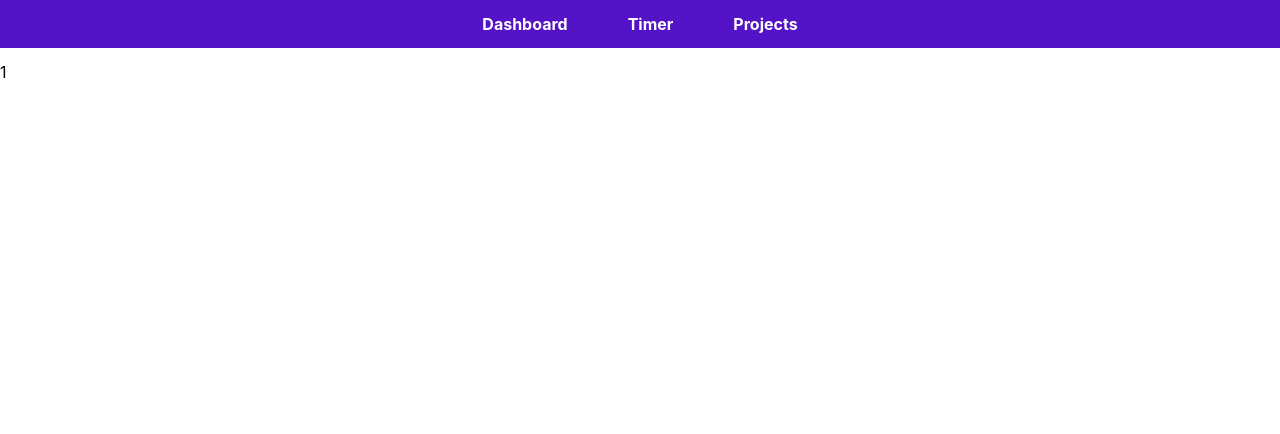
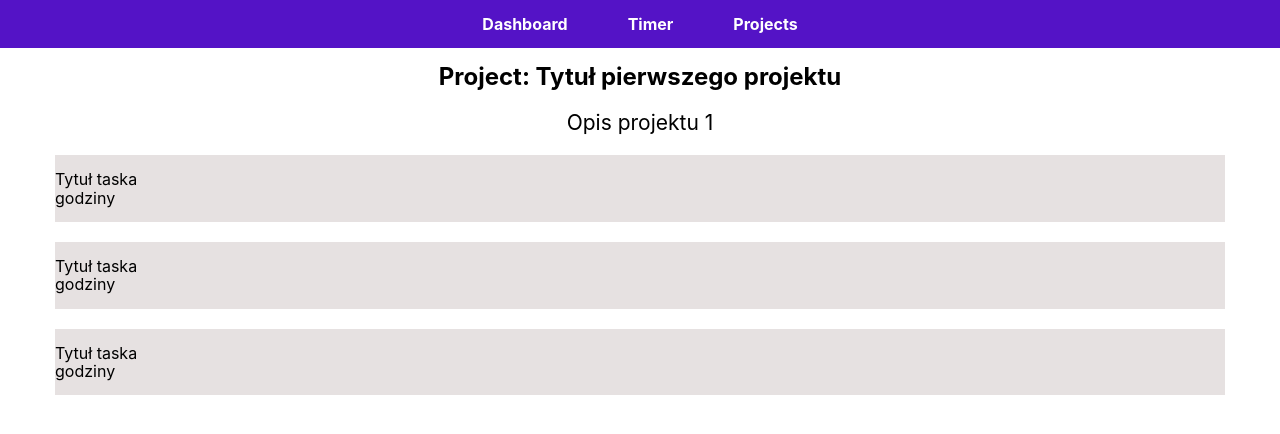
Before and after one commit to tomaszprc/timelog_selleo, a React (Create React App) app: page /projects/1 in a window 1280 px wide. Shown: the top 434 px of the page. Built offline with nearby package versions, Linux system fonts and the light colour scheme.

Commit message:
Created product details page, and ProjectPageElemenet structure

```diff
--- /dev/null
+++ b/src/components/ProjectPageElement/ProjectPageElement.tsx
@@ -0,0 +1,12 @@
+import { ProjectPageElementTypeProps } from "../../types";
+
+const ProjectPageElement = ({ title, hours }: ProjectPageElementTypeProps) => {
+  return (
+    <div className="p-page-element">
+      <div>{title}</div>
+      <div>{hours}</div>
+    </div>
+  );
+};
+
+export default ProjectPageElement;
--- a/src/index.tsx
+++ b/src/index.tsx
@@ -11,18 +11,21 @@ import Navbar from "./components/Navbar/Navbar";
 import ProjectPage from "./pages/Projects/ProjectPage/ProjectPage";
 import { store } from "./redux/store";
 import { Provider } from "react-redux";
+import Container from "./components/Container/Container";
 
 ReactDOM.render(
   <>
     <Provider store={store}>
       <Router>
         <Navbar />
+        <Container>
           <Switch>
             <Route path="/dashboard" component={Dashboard} />
             <Route path="/projects" exact component={Projects} />
             <Route path="/projects/:id" component={ProjectPage} />
             <Route path="/timer" component={Timer} />
           </Switch>
+        </Container>
       </Router>
     </Provider>
   </>,
--- a/src/pages/Projects/ProjectPage/ProjectPage.tsx
+++ b/src/pages/Projects/ProjectPage/ProjectPage.tsx
@@ -1,10 +1,25 @@
 import { useParams } from "react-router-dom";
+import { getProjectSelector } from "../../../redux/projects";
 import { ProjectPageTypeProps, ProjectPageTypeParams } from "../../../types";
+import { useSelector } from "react-redux";
+import Title from "../../../components/Title/Title";
+import ProjectPageElement from "../../../components/ProjectPageElement/ProjectPageElement";
 
 const ProjectPage = ({}: ProjectPageTypeProps) => {
   let { id } = useParams<ProjectPageTypeParams>();
+  const currentProject = useSelector(getProjectSelector(id));
 
-  return <div>{id}</div>;
+  return (
+    <div className="project-page">
+      <Title title={`Project: ${currentProject?.title || "Missed Title"}`} />
+      <div className="project-page__description">
+        {currentProject?.description}
+      </div>
+      <ProjectPageElement title="Tytuł taska" hours="godziny" />
+      <ProjectPageElement title="Tytuł taska" hours="godziny" />
+      <ProjectPageElement title="Tytuł taska" hours="godziny" />
+    </div>
+  );
 };
 
 export default ProjectPage;
--- a/src/pages/Projects/Projects.tsx
+++ b/src/pages/Projects/Projects.tsx
@@ -1,7 +1,7 @@
 import React, { useState } from "react";
 import ProjectElement from "../../components/ProjectElement/ProjectElement";
 import Title from "../../components/Title/Title";
-import { projectListSelector, Project } from "../../redux/projects";
+import { getProjectListSelector, Project } from "../../redux/projects";
 import { useSelector } from "react-redux";
 import Button from "../../components/Button/Button";
 import Modal from "../../components/Modal/Modal";
@@ -9,7 +9,7 @@ import Form from "../../components/Form/Form";
 import { ProjectTypeProps } from "../../types";
 
 const Projects = ({}: ProjectTypeProps) => {
-  const projectsList = useSelector(projectListSelector);
+  const projectsList = useSelector(getProjectListSelector);
   const [modalStatus, setModalStatus] = useState(false);
 
   return (
--- a/src/redux/projects/selectors.tsx
+++ b/src/redux/projects/selectors.tsx
@@ -1,4 +1,12 @@
 import { RootState } from "../store";
 
-export const projectListSelector = (state: RootState) =>
+export const getProjectListSelector = (state: RootState) =>
   state.projects.projectsList;
+
+export const getProjectSelector = (id: string) => (state: RootState) => {
+  return state.projects.projectsList.find((project) => {
+    if (project.id === parseInt(id)) {
+      return project;
+    }
+  });
+};
--- a/src/styles/app.scss
+++ b/src/styles/app.scss
@@ -9,12 +9,14 @@
 @import "./vendor/normalize.scss";
 
 //Components
+@import "./components/p-page-element";
+@import "./components/button";
 @import "./components/container";
+@import "./components/form-field";
+@import "./components/form";
+@import "./components/modal";
 @import "./components/navbar";
+@import "./components/project-element";
+@import "./components/project-page";
+@import "./components/projects";
 @import "./components/title";
-@import "./components/projects";
-@import "./components/project-element";
-@import "./components/button";
-@import "./components/modal";
-@import "./components/form";
-@import "./components/form-field";
--- /dev/null
+++ b/src/styles/components/_p-page-element.scss
@@ -0,0 +1,5 @@
+.p-page-element {
+  background: #e6e1e1;
+  margin-bottom: 20px;
+  padding: 15px 0;
+}
--- /dev/null
+++ b/src/styles/components/_project-page.scss
@@ -0,0 +1,11 @@
+.project-page {
+  padding: 0 15px;
+
+  &__description {
+    display: flex;
+    font-size: 21px;
+    justify-content: center;
+    padding-bottom: 20px;
+    padding-top: 20px;
+  }
+}
--- a/src/types/index.ts
+++ b/src/types/index.ts
@@ -9,3 +9,4 @@ export * from "./dashboard.type";
 export * from "./projectPage.type";
 export * from "./project.type";
 export * from "./timer.type";
+export * from "./projectPageElement.type";
--- /dev/null
+++ b/src/types/projectPageElement.type.ts
@@ -0,0 +1,4 @@
+export interface ProjectPageElementTypeProps {
+  title: string;
+  hours: string;
+}
```
Lines whose indentation alone changed are shown as unchanged.
